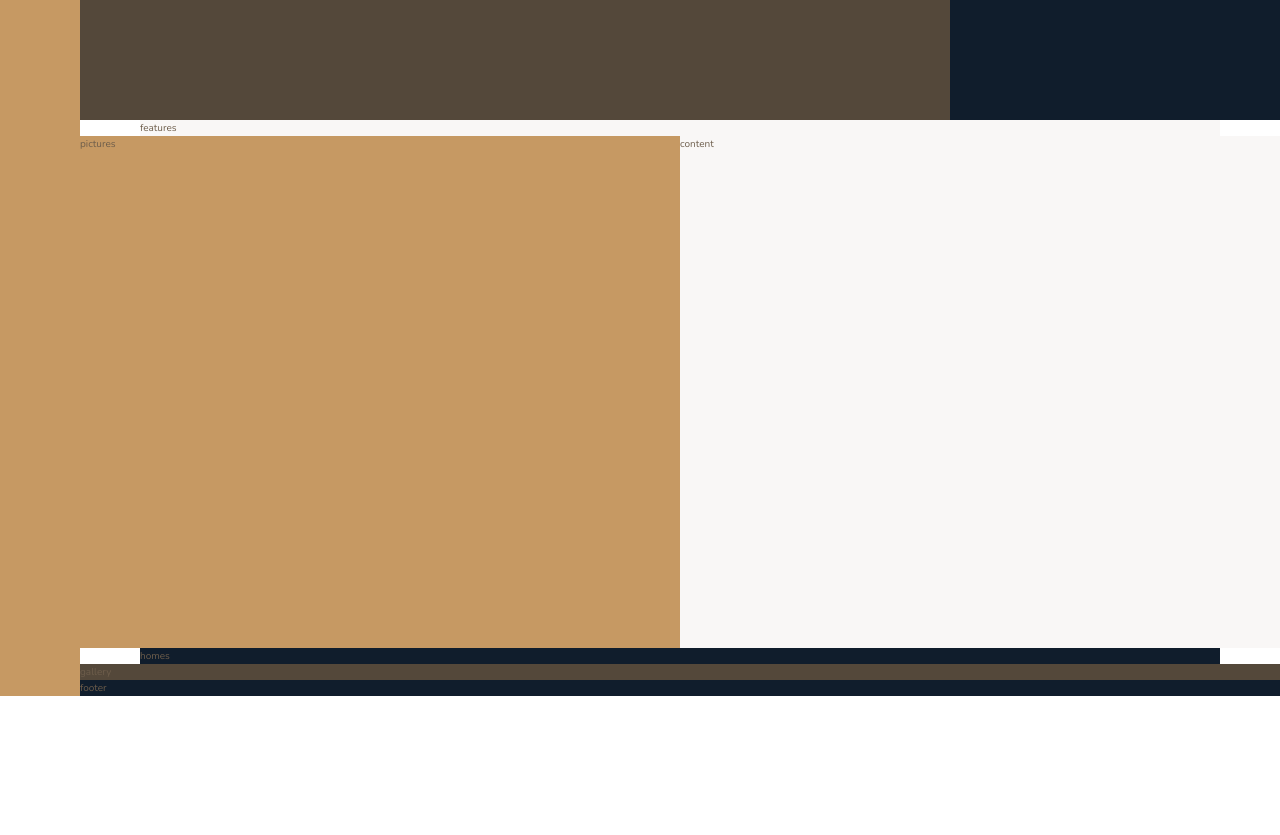
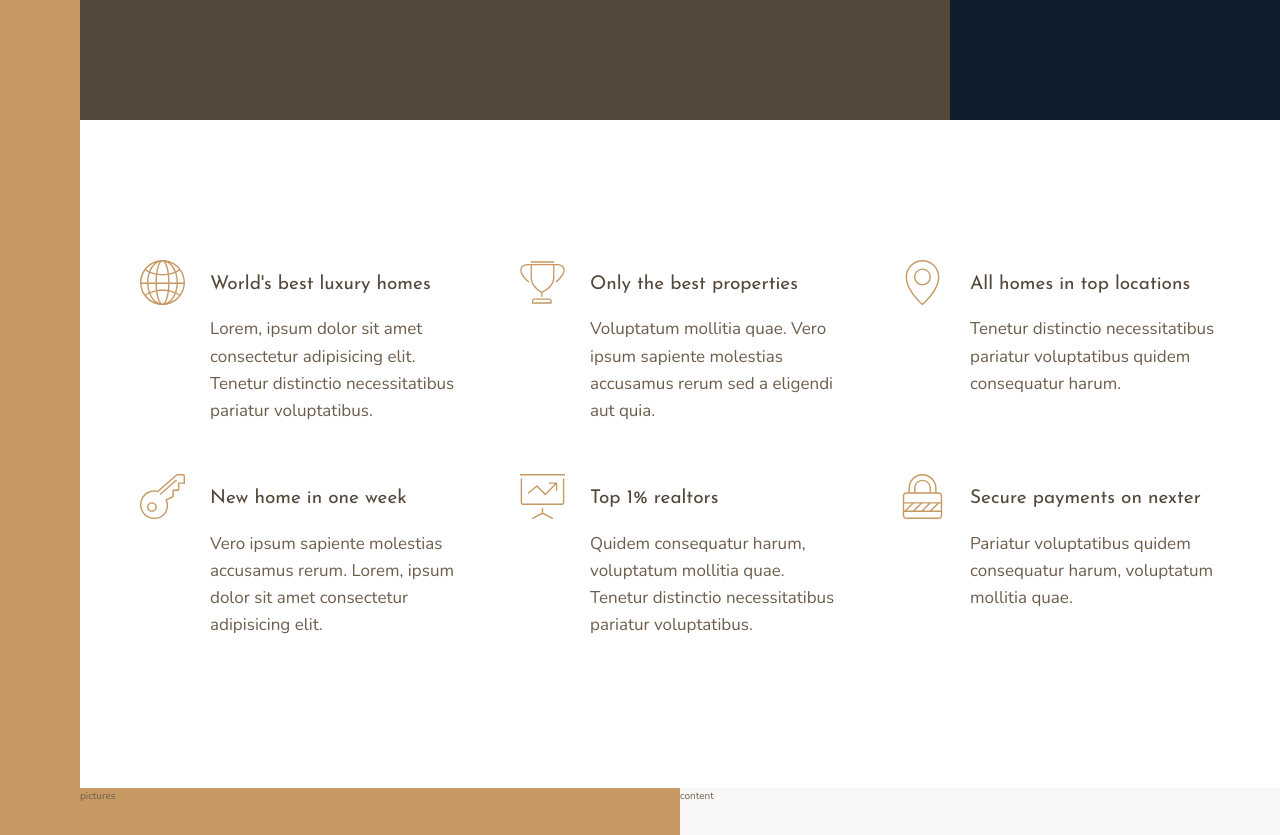
Before and after one commit to swiergoszp/nexter, a website: page index.html in a window 1280 px wide. Shown: the part 520-1355 px from the top of the page. Before the commit the page ends 1216 px from the top, so only its background shows below. Drawn offline with nearby package versions, Linux system fonts and the light colour scheme.

Commit message:
some content added

```diff
--- a/index.html
+++ b/index.html
@@ -25,7 +25,60 @@
       </div>
 
       <section class="features">
-        features
+        <div class="feature">
+          <svg class="feature__icon">
+            <use xlink:href="img/sprite.svg#icon-global"></use>
+          </svg>
+          <h4 class="heading-4 heading-4--dark">World's best luxury homes</h4>
+          <p class="feature__text">
+            Lorem, ipsum dolor sit amet consectetur adipisicing elit. Tenetur distinctio necessitatibus pariatur voluptatibus.
+          </p>
+        </div>
+        <div class="feature">
+          <svg class="feature__icon">
+            <use xlink:href="img/sprite.svg#icon-trophy"></use>
+          </svg>
+          <h4 class="heading-4 heading-4--dark">Only the best properties</h4>
+          <p class="feature__text">
+            Voluptatum mollitia quae. Vero ipsum sapiente molestias accusamus rerum sed a eligendi aut quia.
+          </p>
+        </div>
+        <div class="feature">
+          <svg class="feature__icon">
+            <use xlink:href="img/sprite.svg#icon-map-pin"></use>
+          </svg>
+          <h4 class="heading-4 heading-4--dark">All homes in top locations</h4>
+          <p class="feature__text">
+            Tenetur distinctio necessitatibus pariatur voluptatibus quidem consequatur harum.
+          </p>
+        </div>
+        <div class="feature">
+          <svg class="feature__icon">
+            <use xlink:href="img/sprite.svg#icon-key"></use>
+          </svg>
+          <h4 class="heading-4 heading-4--dark">New home in one week</h4>
+          <p class="feature__text">
+            Vero ipsum sapiente molestias accusamus rerum. Lorem, ipsum dolor sit amet consectetur adipisicing elit.
+          </p>
+        </div>
+        <div class="feature">
+          <svg class="feature__icon">
+            <use xlink:href="img/sprite.svg#icon-presentation"></use>
+          </svg>
+          <h4 class="heading-4 heading-4--dark">Top 1% realtors</h4>
+          <p class="feature__text">
+            Quidem consequatur harum, voluptatum mollitia quae. Tenetur distinctio necessitatibus pariatur voluptatibus.
+          </p>
+        </div>
+        <div class="feature">
+          <svg class="feature__icon">
+            <use xlink:href="img/sprite.svg#icon-lock"></use>
+          </svg>
+          <h4 class="heading-4 heading-4--dark">Secure payments on nexter</h4>
+          <p class="feature__text">
+            Pariatur voluptatibus quidem consequatur harum, voluptatum mollitia quae.
+          </p>
+        </div>
       </section>
 
       <div class="story__pictures">
--- a/sass/_features.scss
+++ b/sass/_features.scss
@@ -1,4 +1,29 @@
 .features {
-  background-color: $color-grey-light-1;
   grid-column: center-start / center-end;
+
+  margin: 15rem 0;
+
+  display: grid;
+  grid-template-columns: repeat(auto-fit, minmax(25rem, 1fr));
+  grid-gap: 6rem;
+  align-items: start;
 }
+
+.feature {
+  display: grid;
+  grid-template-columns: min-content 1fr;
+  grid-row-gap: 1.5rem;
+  grid-column-gap: 2.5rem;
+
+  &__icon {
+    fill: $color-primary;
+    width: 4.5rem;
+    height: 4.5rem;
+    grid-row: 1 / span 2;
+    transform: translateY(-1rem);
+  }
+
+  &__text {
+    font-size: 1.7rem;
+  }
+}
--- a/sass/_typography.scss
+++ b/sass/_typography.scss
@@ -0,0 +1,24 @@
+%heading {
+  font-family: $font-display;
+  font-weight: 400;
+}
+
+.heading-1 {
+  @extend %heading;
+}
+
+.heading-2 {
+  @extend %heading;
+}
+
+.heading-3 {
+  @extend %heading;
+}
+
+.heading-4 {
+  @extend %heading;
+  font-size: 1.9rem;
+
+  &--light { color: $color-grey-light-1 };
+  &--dark { color: $color-grey-dark-1 };
+}
```
Also changed, not shown: css/style.css.
